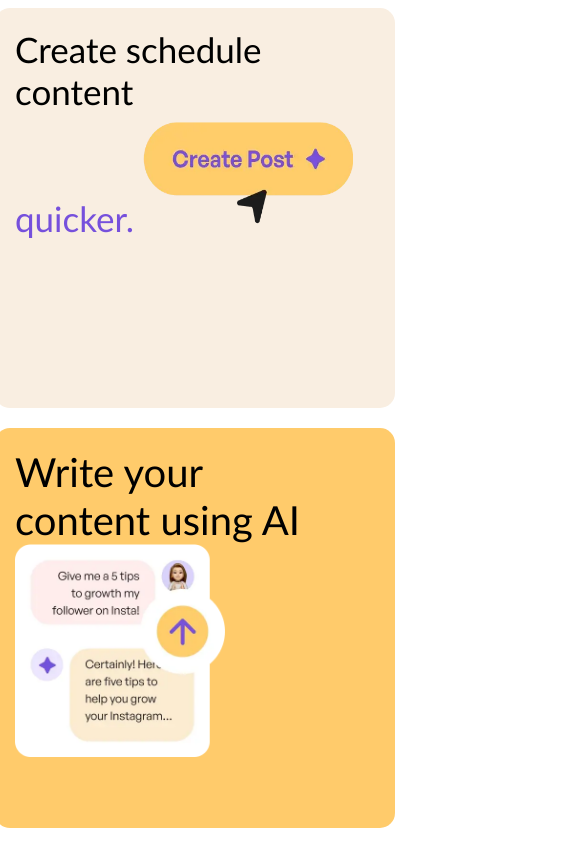
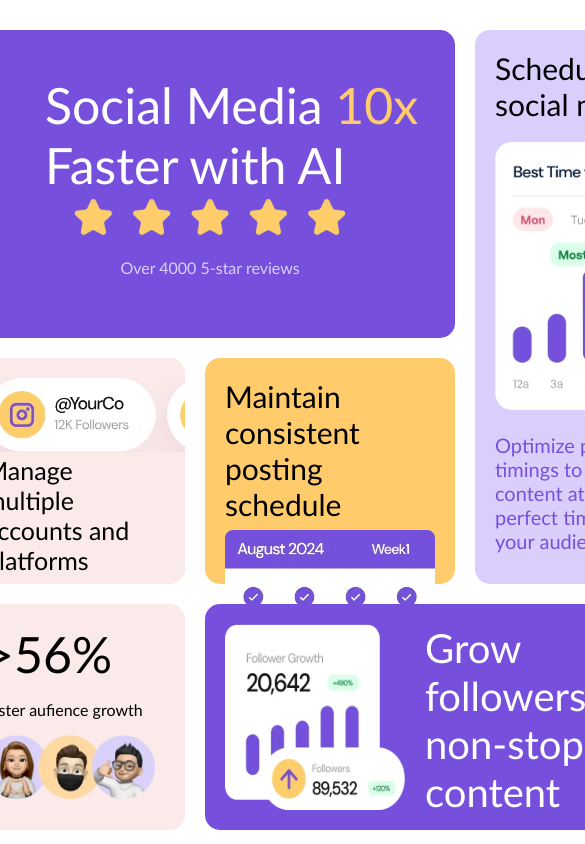
Before and after one commit to Ayganym-Akimzhan/bento-grid-homework, a plain HTML site: page index.html in a window 390 px wide. Shown: the top 844 px of the page, 585 px wide, since content can reach past the window. Drawn offline with Linux system fonts and the light colour scheme.

Commit message:
Update index.html
Signed-off-by: Ayganym-Akimzhan <ayganym.akimzhan@jihc.edu.kz>

```diff
--- a/index.html
+++ b/index.html
@@ -95,45 +95,7 @@
         display: flex;
         padding: 20px;
       }
-      @media screen and (max-width: 500px) {
-        .container {
-          width: 400px;
-          height: 3200px;
-          grid-template-columns: repeat(1, 400px);
-          grid-template-rows: repeat(8, 400px);
-        }
-        .box-1 {
-          grid-row: 1/2;
-          grid-column: 1/2;
-        }
-        .box-2 {
-          grid-row: 2/3;
-          grid-column: 1/2;
-        }
-        .box-3 {
-          grid-row: 3/4;
-          grid-column: 1/2;
-        }
-        .box-4 {
-          grid-row: 4/5;
-          grid-column: 1/2;
-        }
-        .box-5 {
-          grid-row: 5/6;
-          grid-column: 1/2;
-        }
-        .box-6 {
-          grid-row: 6/7;
-          grid-column: 1/2;
-        }
-        .box-7 {
-          grid-row: 7/8;
-          grid-column: 1/2;
-        }
-        .box-8 {
-          grid-row: 8/9;
-          grid-column: 1/2;
-        }}
+
       .post {
         margin-top: 10px;
         width: 210px;
```
